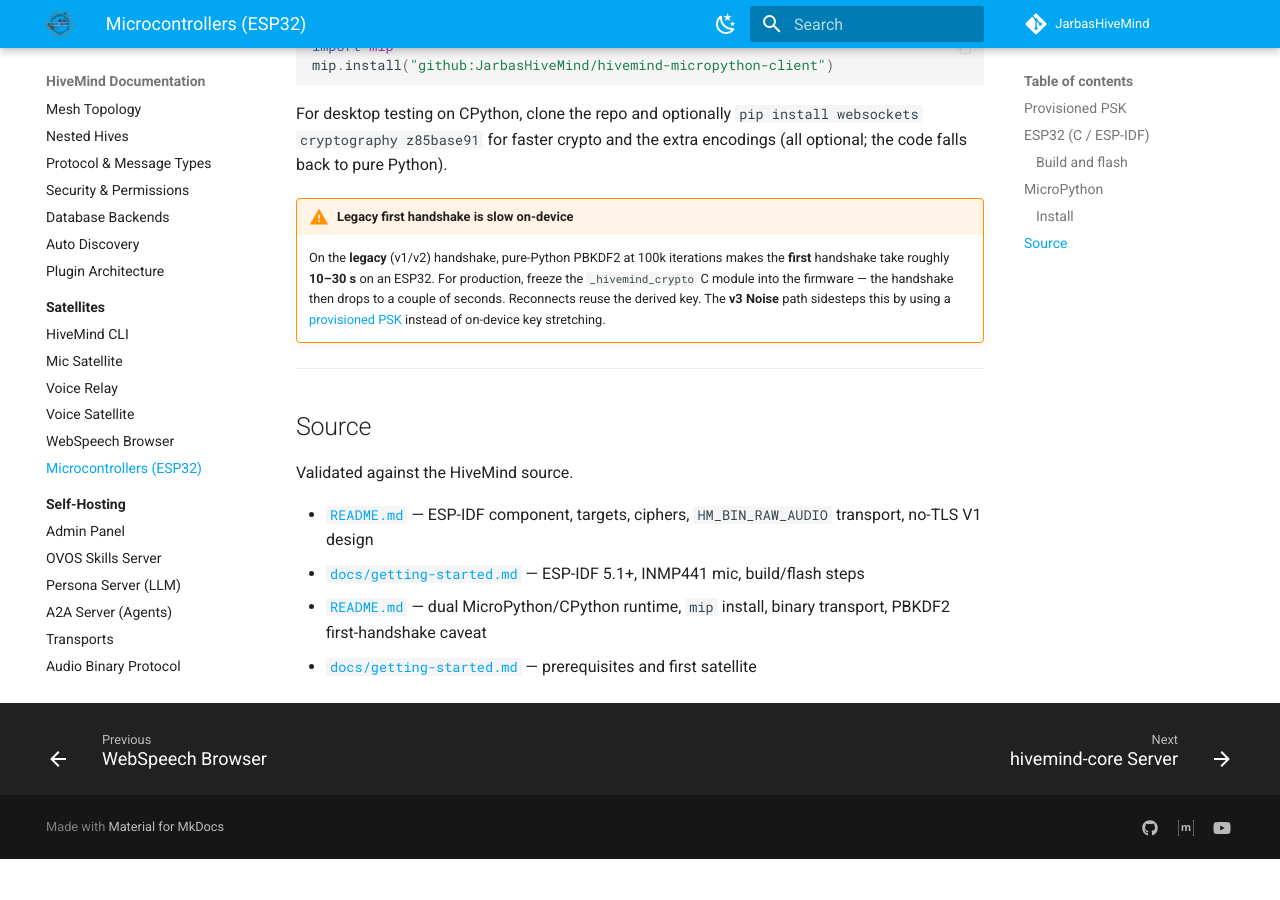
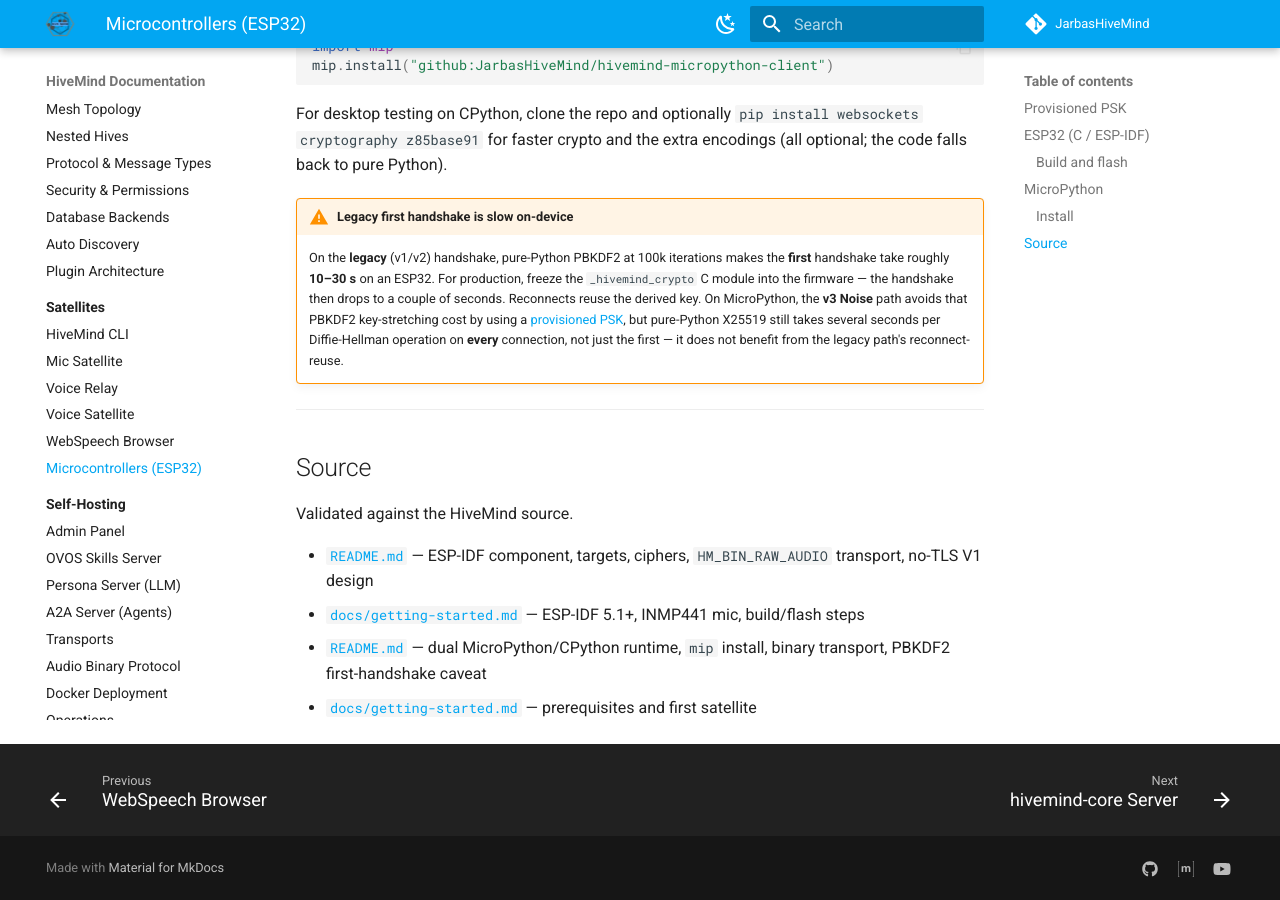
Before and after one commit to JarbasHiveMind/HiveMind-community-docs, an MkDocs documentation site: the page built from docs/satellites/microcontrollers.md, in a window 1280 px wide and 900 px high, scrolled down 3101 px. Built offline with MkDocs 1.6.1 and Material for MkDocs 9.7.7, drawn with Linux system fonts in a browser that asks for light colours; before the commit the page ends 3960 px from its top, so only the background shows below that.

Commit message:
docs: fix microcontrollers.md, Noise v3 doesn't sidestep on-device handshake cost for MicroPython

```diff
--- a/docs/satellites/microcontrollers.md
+++ b/docs/satellites/microcontrollers.md
@@ -159,8 +159,11 @@ encodings (all optional; the code falls back to pure Python).
     On the **legacy** (v1/v2) handshake, pure-Python PBKDF2 at 100k iterations makes the
     **first** handshake take roughly **10–30 s** on an ESP32. For production, freeze the
     `_hivemind_crypto` C module into the firmware — the handshake then drops to a couple
-    of seconds. Reconnects reuse the derived key. The **v3 Noise** path sidesteps this by
-    using a [provisioned PSK](#provisioned-psk) instead of on-device key stretching.
+    of seconds. Reconnects reuse the derived key. On MicroPython, the **v3 Noise** path
+    avoids that PBKDF2 key-stretching cost by using a
+    [provisioned PSK](#provisioned-psk), but pure-Python X25519 still takes several
+    seconds per Diffie-Hellman operation on **every** connection, not just the first —
+    it does not benefit from the legacy path's reconnect-reuse.
 
 ---
 
```
